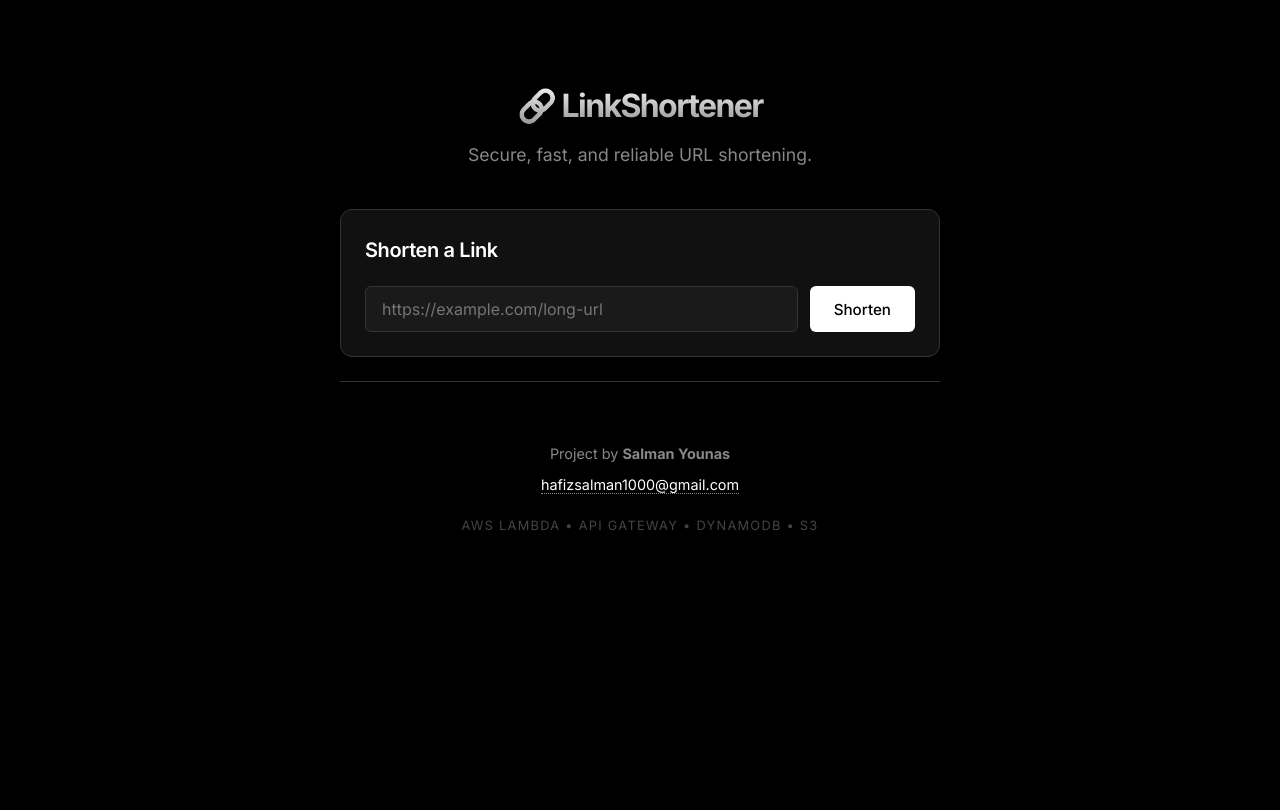
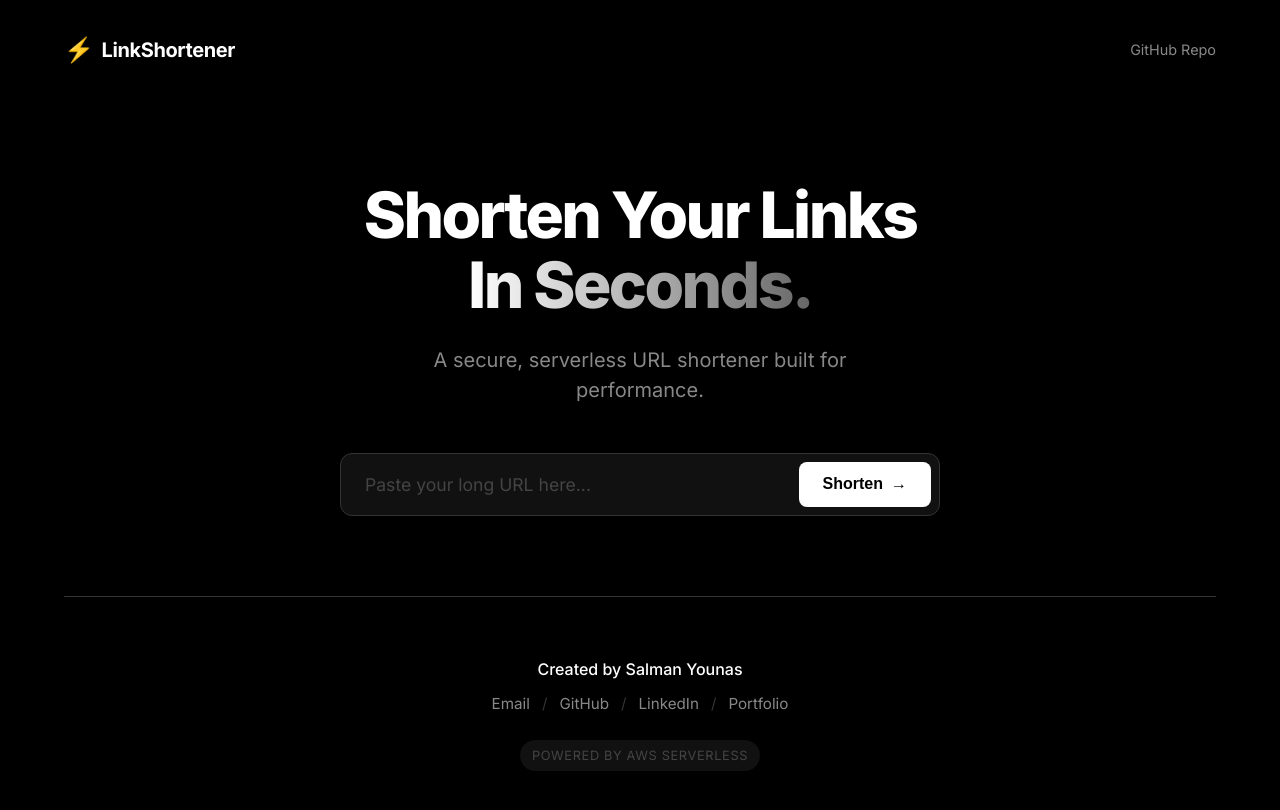
Before and after one commit to salmanyounas1000/Link-Shortener-Kubernetes, a plain HTML site: page src/frontend/index.html in a window 1280 px wide. Drawn offline with Linux system fonts and the light colour scheme.

Commit message:
enhance the front-end

```diff
--- a/src/frontend/index.html
+++ b/src/frontend/index.html
@@ -1,58 +1,84 @@
 <!DOCTYPE html>
 <html lang="en">
+
 <head>
     <meta charset="UTF-8">
     <meta name="viewport" content="width=device-width, initial-scale=1.0">
-    <title>Link Shortener | Simple & Secure</title>
+    <title>Serverless Link Shortener</title>
     <link rel="stylesheet" href="style.css">
-    <link href="https://fonts.googleapis.com/css2?family=Inter:wght@400;500;600;700&display=swap" rel="stylesheet">
+    <link rel="preconnect" href="https://fonts.googleapis.com">
+    <link rel="preconnect" href="https://fonts.gstatic.com" crossorigin>
+    <link href="https://fonts.googleapis.com/css2?family=Inter:wght@400;500;600;700;800&display=swap" rel="stylesheet">
 </head>
+
 <body>
-    <div class="container">
+    <div class="page-wrapper">
         <header>
-            <div class="logo">🔗 LinkShortener</div>
-            <p class="subtitle">Secure, fast, and reliable URL shortening.</p>
+            <nav>
+                <div class="logo">
+                    <span class="logo-icon">⚡</span>
+                    LinkShortener
+                </div>
+                <a href="https://github.com/salmanyounas1000/serverless-Link-shorten-aws" target="_blank"
+                    class="github-link">GitHub Repo</a>
+            </nav>
         </header>
 
         <main>
-            <section class="card form-section">
-                <h2>Shorten a Link</h2>
-                <form id="createLinkForm" onsubmit="createShortLink(event)">
-                    <div class="input-group">
-                        <label for="originalUrl" class="sr-only">Original URL</label>
-                        <input
-                            type="url"
-                            id="originalUrl"
-                            name="url"
-                            placeholder="https://example.com/long-url"
-                            required
-                        >
-                        <button type="submit" class="btn-primary">Shorten</button>
+            <section class="hero">
+                <h1 class="hero-title">Shorten Your Links <br><span class="gradient-text">In Seconds.</span></h1>
+                <p class="hero-subtitle">A secure, serverless URL shortener built for performance.</p>
+
+                <div class="shortener-box">
+                    <form id="createLinkForm" onsubmit="createShortLink(event)">
+                        <div class="input-container">
+                            <input type="url" id="originalUrl" name="url" placeholder="Paste your long URL here..."
+                                required autocomplete="off">
+                            <button type="submit" class="btn-primary">
+                                Shorten <span class="btn-arrow">→</span>
+                            </button>
+                        </div>
+                    </form>
+
+                    <div id="loadingIndicator" class="loading-state" style="display: none;">
+                        <div class="spinner"></div> Creating your link...
                     </div>
-                </form>
+
+                    <div id="errorMessage" class="error-state" style="display: none;"></div>
+
+                    <div id="resultSection" class="result-card" style="display: none;">
+                        <div class="result-header">
+                            <span class="success-icon">✓</span>
+                            <span>Link Created Successfully</span>
+                        </div>
+                        <div class="link-display">
+                            <input type="text" id="shortUrlDisplay" readonly onclick="this.select()">
+                            <button type="button" class="btn-copy" onclick="copyToClipboard()">Copy</button>
+                        </div>
+                        <div id="linkInfo" class="link-meta"></div>
+                    </div>
+                </div>
             </section>
-
-            <section class="card result-section" id="resultSection" style="display: none;">
-                <h2>Your Short Link</h2>
-                <div class="short-url-wrapper">
-                    <input type="text" id="shortUrlDisplay" readonly>
-                    <button type="button" class="btn-secondary" onclick="copyToClipboard()">Copy</button>
-                </div>
-                <div id="linkInfo" class="link-meta"></div>
-            </section>
-
-            <div id="errorMessage" class="error-message" style="display: none;"></div>
-            <div id="loadingIndicator" class="loading" style="display: none;">
-                <div class="spinner"></div> Processing...
-            </div>
         </main>
 
         <footer>
-            <div class="footer-content">
-                <p>Project by <strong>Salman Younas</strong></p>
-                <p><a href="mailto:hafizsalman1000@gmail.com">hafizsalman1000@gmail.com</a></p>
-                <div class="tech-stack">
-                    <span>AWS Lambda</span> • <span>API Gateway</span> • <span>DynamoDB</span> • <span>S3</span>
+            <div class="footer-container">
+                <div class="creator-info">
+                    <h3>Created by Salman Younas</h3>
+                    <div class="social-links">
+                        <a href="mailto:hafizsalman1000@gmail.com" class="social-link">Email</a>
+                        <span class="separator">/</span>
+                        <a href="https://github.com/salmanyounas1000" target="_blank" class="social-link">GitHub</a>
+                        <span class="separator">/</span>
+                        <a href="https://www.linkedin.com/in/salmanyounas1000/" target="_blank"
+                            class="social-link">LinkedIn</a>
+                        <span class="separator">/</span>
+                        <a href="https://salman-devops-portfolio.s3.ap-northeast-1.amazonaws.com/index.html"
+                            target="_blank" class="social-link">Portfolio</a>
+                    </div>
+                </div>
+                <div class="tech-badge">
+                    <span>Powered by AWS Serverless</span>
                 </div>
             </div>
         </footer>
@@ -60,4 +86,5 @@
 
     <script src="script.js"></script>
 </body>
+
 </html>
--- a/src/frontend/script.js
+++ b/src/frontend/script.js
@@ -90,7 +90,7 @@ function displayShortLink(data) {
 async function copyToClipboard() {
     const shortUrlInput = document.getElementById('shortUrlDisplay');
     const shortUrl = shortUrlInput.value;
-    const copyButton = document.querySelector('.btn-secondary'); // simplified selector
+    const copyButton = document.querySelector('.btn-copy'); // updated selector
 
     if (!shortUrl) return;
 
--- a/src/frontend/style.css
+++ b/src/frontend/style.css
@@ -1,15 +1,15 @@
-/* Vercel-like Dark Theme */
+/* Modern Sleek Dark Theme */
 :root {
     --bg-color: #000000;
-    --card-bg: #111111;
     --text-primary: #ffffff;
     --text-secondary: #888888;
-    --accent-color: #ffffff;
-    --accent-hover: #cccccc;
+    --accent-glow: rgba(255, 255, 255, 0.15);
     --border-color: #333333;
-    --error-bg: #331111;
-    --error-text: #ff4444;
-    --input-bg: #1a1a1a;
+    --card-bg: #0a0a0a;
+    --input-bg: #111111;
+    --success-color: #00e054;
+    --error-color: #ff3333;
+    --font-heading: 'Inter', -apple-system, sans-serif;
 }
 
 * {
@@ -19,221 +19,340 @@
 }
 
 body {
-    font-family: 'Inter', -apple-system, BlinkMacSystemFont, sans-serif;
     background-color: var(--bg-color);
     color: var(--text-primary);
-    line-height: 1.6;
+    font-family: var(--font-heading);
     min-height: 100vh;
+    overflow-x: hidden;
+    line-height: 1.5;
+}
+
+.page-wrapper {
     display: flex;
     flex-direction: column;
+    min-height: 100vh;
+    max-width: 1200px;
+    margin: 0 auto;
+    padding: 0 24px;
 }
 
-.container {
-    max-width: 640px;
-    margin: 0 auto;
-    padding: 0 20px;
-    width: 100%;
+/* Header */
+header {
+    padding: 32px 0;
+    display: flex;
+    justify-content: space-between;
+    align-items: center;
 }
 
-header {
-    padding: 80px 0 40px;
-    text-align: center;
+nav {
+    display: flex;
+    justify-content: space-between;
+    width: 100%;
+    align-items: center;
 }
 
 .logo {
-    font-size: 2rem;
     font-weight: 700;
-    letter-spacing: -0.05em;
-    margin-bottom: 10px;
-    background: linear-gradient(180deg, #fff, #888);
+    font-size: 1.25rem;
+    display: flex;
+    align-items: center;
+    gap: 8px;
+    letter-spacing: -0.02em;
+}
+
+.logo-icon {
+    font-size: 1.5rem;
+}
+
+.github-link {
+    color: var(--text-secondary);
+    text-decoration: none;
+    font-size: 0.9rem;
+    transition: color 0.2s;
+}
+
+.github-link:hover {
+    color: var(--text-primary);
+}
+
+/* Hero Section */
+.hero {
+    flex: 1;
+    display: flex;
+    flex-direction: column;
+    justify-content: center;
+    align-items: center;
+    text-align: center;
+    padding: 80px 0;
+    width: 100%;
+    max-width: 800px;
+    margin: 0 auto;
+}
+
+.hero-title {
+    font-size: 4rem;
+    font-weight: 800;
+    line-height: 1.1;
+    letter-spacing: -0.04em;
+    margin-bottom: 24px;
+}
+
+.gradient-text {
+    background: linear-gradient(to right, #fff, #666);
     -webkit-background-clip: text;
     -webkit-text-fill-color: transparent;
 }
 
-.subtitle {
+.hero-subtitle {
+    font-size: 1.25rem;
     color: var(--text-secondary);
-    font-size: 1.1rem;
+    margin-bottom: 48px;
+    max-width: 500px;
 }
 
-.card {
-    background-color: var(--card-bg);
+/* Shortener Box */
+.shortener-box {
+    width: 100%;
+    max-width: 600px;
+}
+
+.input-container {
+    display: flex;
+    gap: 12px;
+    background: var(--input-bg);
+    padding: 8px;
+    border-radius: 12px;
+    border: 1px solid var(--border-color);
+    transition: border-color 0.2s, box-shadow 0.2s;
+}
+
+.input-container:focus-within {
+    border-color: #666;
+    box-shadow: 0 0 0 4px var(--accent-glow);
+}
+
+input[type="url"] {
+    flex: 1;
+    background: transparent;
+    border: none;
+    color: var(--text-primary);
+    font-size: 1.1rem;
+    padding: 12px 16px;
+    font-family: inherit;
+    min-width: 0; /* Critical for flex child overflow */
+}
+
+input[type="url"]:focus {
+    outline: none;
+}
+
+/* Fix for placeholder overflow if needed, though min-width:0 handles the input width */
+input[type="url"]::placeholder {
+    color: #444;
+}
+
+.btn-primary {
+    background: var(--text-primary);
+    color: var(--bg-color);
+    border: none;
+    padding: 12px 24px;
+    font-size: 1rem;
+    font-weight: 600;
+    border-radius: 8px;
+    cursor: pointer;
+    transition: transform 0.1s;
+    display: flex;
+    align-items: center;
+    gap: 8px;
+    white-space: nowrap;
+}
+
+.btn-primary:hover {
+    opacity: 0.9;
+    transform: translateY(-1px);
+}
+
+.btn-primary:active {
+    transform: translateY(0);
+}
+
+/* Loading & Error */
+.loading-state {
+    margin-top: 24px;
+    color: var(--text-secondary);
+    display: flex;
+    justify-content: center;
+    align-items: center;
+    gap: 10px;
+}
+
+.spinner {
+    width: 18px;
+    height: 18px;
+    border: 2px solid #333;
+    border-top-color: #fff;
+    border-radius: 50%;
+    animation: spin 0.8s linear infinite;
+}
+
+@keyframes spin { to { transform: rotate(360deg); } }
+
+.error-state {
+    margin-top: 24px;
+    color: var(--error-color);
+    background: rgba(255, 51, 51, 0.1);
+    padding: 12px;
+    border-radius: 8px;
+    font-size: 0.9rem;
+}
+
+/* Result Card */
+.result-card {
+    background: var(--card-bg);
     border: 1px solid var(--border-color);
     border-radius: 12px;
     padding: 24px;
-    margin-bottom: 24px;
-    transition: transform 0.2s, border-color 0.2s;
+    margin-top: 32px;
+    text-align: left;
+    animation: slideUp 0.3s ease-out;
 }
 
-.card:hover {
-    border-color: #555;
+@keyframes slideUp {
+    from { opacity: 0; transform: translateY(10px); }
+    to { opacity: 1; transform: translateY(0); }
 }
 
-h2 {
-    font-size: 1.25rem;
-    font-weight: 600;
-    margin-bottom: 20px;
-    letter-spacing: -0.02em;
+.result-header {
+    display: flex;
+    align-items: center;
+    gap: 8px;
+    font-size: 0.9rem;
+    color: var(--success-color);
+    margin-bottom: 16px;
+    font-weight: 500;
 }
 
-/* Forms */
-.input-group {
+.link-display {
     display: flex;
     gap: 12px;
-    flex-direction: column;
+    margin-bottom: 20px;
 }
 
-@media (min-width: 600px) {
-    .input-group {
-        flex-direction: row;
-    }
+.link-display input {
+    background: var(--bg-color);
+    border: 1px solid var(--border-color);
+    color: var(--text-primary);
+    padding: 12px;
+    border-radius: 6px;
+    width: 100%;
+    font-family: 'Monaco', 'Consolas', monospace;
+    font-size: 0.95rem;
 }
 
-input[type="url"],
-input[type="text"] {
-    background-color: var(--input-bg);
-    border: 1px solid var(--border-color);
-    color: var(--text-primary);
-    padding: 12px 16px;
-    border-radius: 6px;
-    font-size: 1rem;
-    width: 100%;
-    transition: border-color 0.2s, box-shadow 0.2s;
-    font-family: inherit;
-}
-
-input:focus {
+.link-display input:focus {
     outline: none;
-    border-color: var(--accent-color);
-    box-shadow: 0 0 0 2px rgba(255, 255, 255, 0.1);
-}
-
-.sr-only {
-    position: absolute;
-    width: 1px;
-    height: 1px;
-    padding: 0;
-    margin: -1px;
-    overflow: hidden;
-    clip: rect(0, 0, 0, 0);
-    white-space: nowrap;
-    border: 0;
-}
-
-/* Buttons */
-button {
-    font-family: inherit;
-    font-weight: 500;
-    cursor: pointer;
-    border: none;
-    border-radius: 6px;
-    transition: all 0.2s;
-    font-size: 0.95rem;
-    padding: 12px 24px;
-}
-
-.btn-primary {
-    background-color: var(--accent-color);
-    color: #000;
-}
-
-.btn-primary:hover {
-    background-color: var(--accent-hover);
-}
-
-.btn-secondary {
-    background-color: var(--input-bg);
-    border: 1px solid var(--border-color);
-    color: var(--text-primary);
-}
-
-.btn-secondary:hover {
-    background-color: #222;
     border-color: #666;
 }
 
-/* Results */
-.short-url-wrapper {
-    display: flex;
-    gap: 10px;
-    margin-bottom: 20px;
+.btn-copy {
+    background: transparent;
+    border: 1px solid var(--border-color);
+    color: var(--text-primary);
+    padding: 0 20px;
+    border-radius: 6px;
+    cursor: pointer;
+    font-weight: 500;
+    transition: all 0.2s;
+}
+
+.btn-copy:hover {
+    background: #222;
+    border-color: #666;
 }
 
 .link-meta {
-    font-size: 0.9rem;
+    border-top: 1px solid var(--border-color);
+    padding-top: 16px;
+    font-size: 0.85rem;
     color: var(--text-secondary);
-    border-top: 1px solid var(--border-color);
-    padding-top: 15px;
 }
 
 .link-meta p {
-    margin-bottom: 6px;
+    margin-bottom: 4px;
 }
 
 .link-meta strong {
-    color: var(--text-primary);
-}
-
-/* Utilities */
-.error-message {
-    background-color: var(--error-bg);
-    color: var(--error-text);
-    border: 1px solid rgba(255, 68, 68, 0.2);
-    padding: 16px;
-    border-radius: 8px;
-    margin-bottom: 20px;
-    font-size: 0.9rem;
-}
-
-.loading {
-    text-align: center;
-    color: var(--text-secondary);
-    margin: 20px 0;
-}
-
-.spinner {
-    display: inline-block;
-    width: 20px;
-    height: 20px;
-    border: 2px solid rgba(255,255,255,0.1);
-    border-radius: 50%;
-    border-top-color: var(--accent-color);
-    animation: spin 1s ease-in-out infinite;
-    vertical-align: middle;
-    margin-right: 8px;
-}
-
-@keyframes spin {
-    to { transform: rotate(360deg); }
+    color: #bbb;
+    font-weight: 500;
 }
 
 /* Footer */
 footer {
+    border-top: 1px solid var(--border-color);
+    padding: 60px 0;
     margin-top: auto;
-    padding: 60px 0 40px;
-    text-align: center;
-    border-top: 1px solid var(--border-color);
 }
 
-.footer-content p {
-    color: var(--text-secondary);
-    font-size: 0.9rem;
-    margin-bottom: 8px;
+.footer-container {
+    display: flex;
+    flex-direction: column;
+    align-items: center;
+    text-align: center;
+    gap: 24px;
 }
 
-.footer-content a {
-    color: var(--text-primary);
-    text-decoration: none;
-    border-bottom: 1px dotted var(--text-secondary);
+.creator-info h3 {
+    font-size: 1rem;
+    font-weight: 500;
+    margin-bottom: 12px;
 }
 
-.footer-content a:hover {
-    border-bottom-style: solid;
+.social-links {
+    display: flex;
+    gap: 12px;
+    align-items: center;
+    justify-content: center;
+    font-size: 0.95rem;
 }
 
-.tech-stack {
-    margin-top: 20px;
+.social-link {
+    color: var(--text-secondary);
+    text-decoration: none;
+    transition: color 0.2s;
+}
+
+.social-link:hover {
+    color: var(--text-primary);
+    text-decoration: underline;
+}
+
+.separator {
+    color: #333;
+}
+
+.tech-badge {
     font-size: 0.8rem;
     color: #444;
     text-transform: uppercase;
-    letter-spacing: 0.1em;
+    letter-spacing: 0.05em;
+    background: #111;
+    padding: 6px 12px;
+    border-radius: 100px;
 }
+
+/* Mobile Responsive */
+@media (max-width: 600px) {
+    .hero-title {
+        font-size: 2.5rem;
+    }
+
+    .input-container {
+        flex-direction: column;
+        padding: 12px;
+    }
+
+    .btn-primary {
+        width: 100%;
+        justify-content: center;
+    }
+}
```
